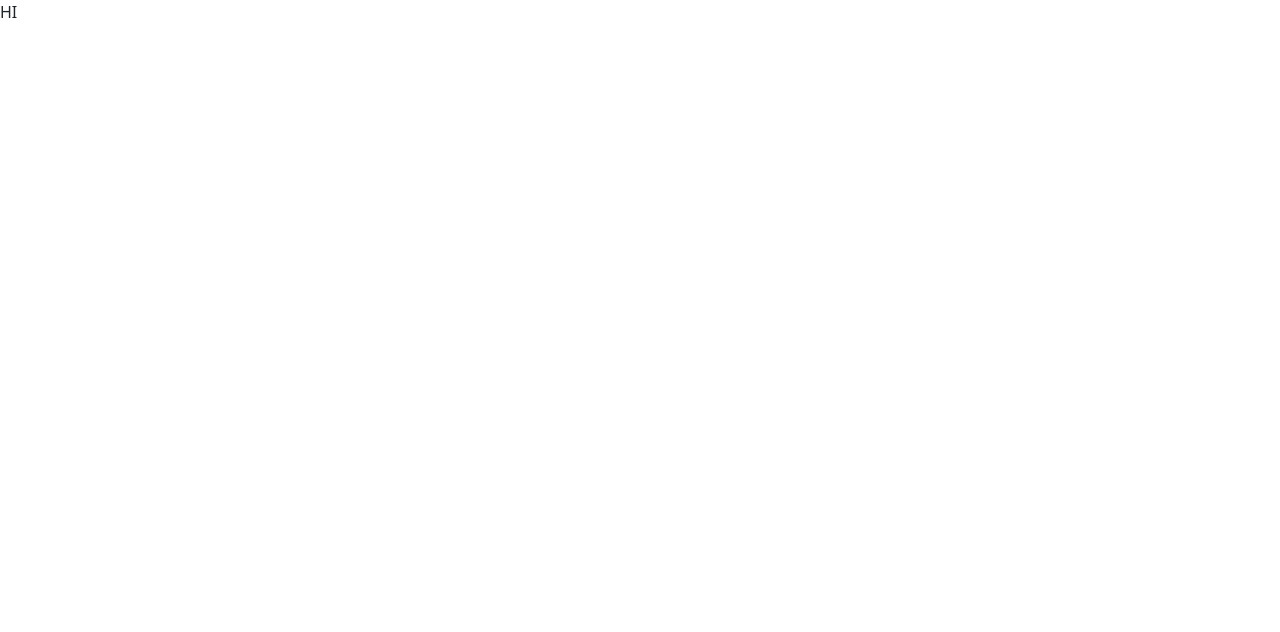
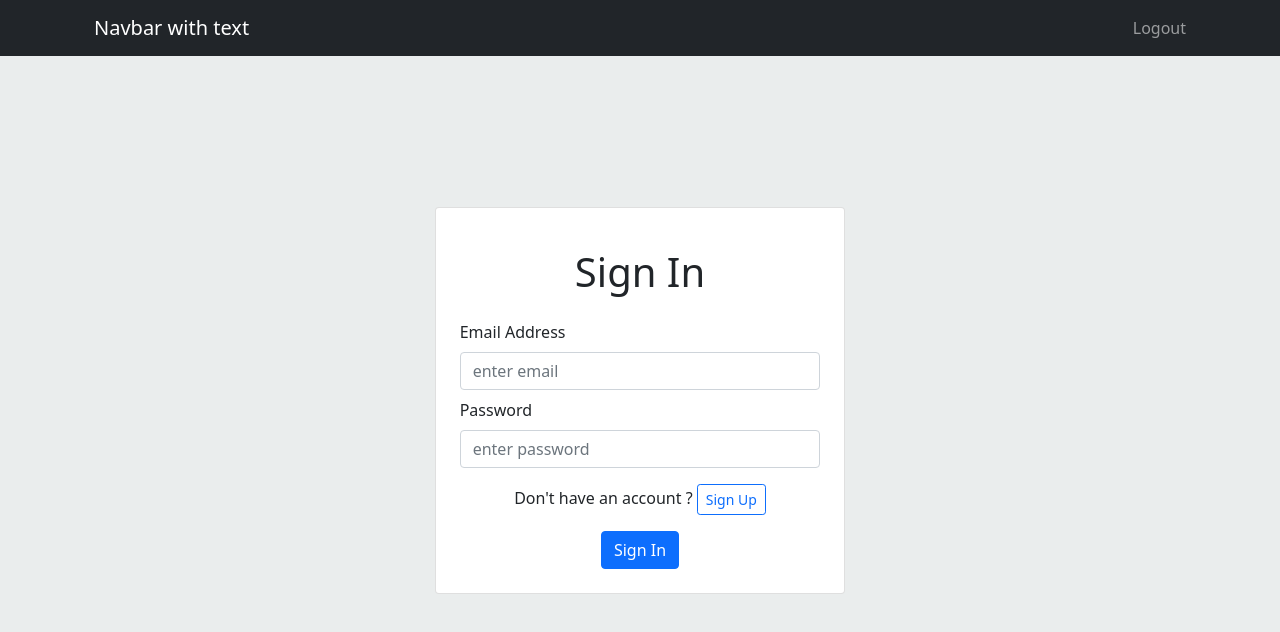
Before and after one commit to anshnarula5/nemesis, a React (Create React App) app in the folder client/: page / in a window 1280 px wide. Shown: the top 632 px of the page. Built offline with nearby package versions, Linux system fonts and the light colour scheme; the HTML template or start-up script is replaced by a standard one.

Commit message:
added auth and dashboard screens

```diff
--- a/client/src/App.jsx
+++ b/client/src/App.jsx
@@ -1,17 +1,28 @@
-import 'bootstrap/dist/css/bootstrap.min.css';
-import {BrowserRouter as Router, Routes, Route} from "react-router-dom"
-import Auth from './screens/Auth';
-import Dashboard from './screens/Dashboard';
+import "bootstrap/dist/css/bootstrap.min.css";
+import { BrowserRouter as Router, Routes, Route } from "react-router-dom";
+import Auth from "./screens/Auth";
+import Dashboard from "./screens/Dashboard";
+import { Container, Row } from "react-bootstrap";
+import Header from "./components/Header";
 
 function App() {
   return (
     <Router>
-      <Routes>
-        <Route path="/" element={<Auth />} />
-        <Route path="/dashboard" element={<Dashboard />} />
-      </Routes>
+      <Row
+        style={{
+          backgroundColor: "#eaeded",
+          minHeight: "100vh",
+          overflowX: "hidden",
+        }}
+      >
+        <Header />
+        <Routes>
+          <Route path="/" element={<Auth />} />
+          <Route path="/dashboard" element={<Dashboard />} />
+        </Routes>
+      </Row>
     </Router>
-  )
+  );
 }
 
 export default App;
--- /dev/null
+++ b/client/src/components/Header.jsx
@@ -0,0 +1,19 @@
+import { Container, Navbar } from "react-bootstrap";
+
+const Header = () => {
+  return (
+    <Navbar fixed="top"  bg="dark" variant="dark">
+      <Container>
+        <Navbar.Brand href="#home">Navbar with text</Navbar.Brand>
+        <Navbar.Toggle />
+        <Navbar.Collapse className="justify-content-end">
+          <Navbar.Text>
+            Logout
+          </Navbar.Text>
+        </Navbar.Collapse>
+      </Container>
+    </Navbar>
+  );
+};
+
+export default Header
--- a/client/src/index.css
+++ b/client/src/index.css
@@ -1,13 +1,8 @@
-body {
+* {
   margin: 0;
-  font-family: -apple-system, BlinkMacSystemFont, 'Segoe UI', 'Roboto', 'Oxygen',
-    'Ubuntu', 'Cantarell', 'Fira Sans', 'Droid Sans', 'Helvetica Neue',
-    sans-serif;
-  -webkit-font-smoothing: antialiased;
-  -moz-osx-font-smoothing: grayscale;
+  padding: 0;
 }
-
-code {
-  font-family: source-code-pro, Menlo, Monaco, Consolas, 'Courier New',
-    monospace;
+body{
+  overflow-x: hidden;
+  overflow-y: hidden;
 }
--- a/client/src/screens/Auth.jsx
+++ b/client/src/screens/Auth.jsx
@@ -1,9 +1,71 @@
-import React from "react"
+import React, { useState } from "react";
+import { Button, Card, Col, Container, Form, Row } from "react-bootstrap";
 
 const Auth = () => {
-    return (
-        "HI"
-    )
-}
+  const [formData, setFormData] = useState({
+    email: "",
+    name: "",
+    password: "",
+  });
+  const [toggle, setToggle] = useState(false);
+  const { email, name, password } = formData;
+  const handleToggle = () => {
+    setToggle((prev) => !prev);
+  };
+  return (
+    <Container>
+      <Row className="justify-content-md-center h-100 ">
+        <Col xs={10} md={4} className=" m-auto">
+          <Card className="p-4">
+            <h1 className="m-3 text-center">Sign {!toggle ? "In" : "Up"}</h1>
+            <Form>
+              {toggle && (
+                <>
+                  <Form.Group controlId="email" className="my-2">
+                    <Form.Label>Name</Form.Label>
+                    <Form.Control
+                      type="text"
+                      placeholder="enter name"
+                      name="name"
+                    />
+                  </Form.Group>
+                </>
+              )}
+              <Form.Group controlId="email" className="my-2">
+                <Form.Label>Email Address</Form.Label>
+                <Form.Control
+                  type="email"
+                  placeholder="enter email"
+                  value={email}
+                  name="email"
+                />
+              </Form.Group>
+              <Form.Group controlId="email" className="my-2">
+                <Form.Label>Password</Form.Label>
+                <Form.Control
+                  type="password"
+                  placeholder="enter password"
+                  value={password}
+                  name="password"
+                />
+              </Form.Group>
+              <div className="mt-3 text-center">
+                <p>
+                  {!toggle ? "Don't " : "Already "}have an account ? {" "}
+                  <Button size="sm"  variant="outline-primary" onClick={handleToggle}>
+                     Sign {toggle ? "In" : "Up"}
+                  </Button>
+                </p>
+                <Button className="btn btn-block" type="submit">
+                  Sign {!toggle ? "In" : "Up"}{" "}
+                </Button>
+              </div>
+            </Form>
+          </Card>
+        </Col>
+      </Row>
+    </Container>
+  );
+};
 
-export default Auth
+export default Auth;
--- a/client/src/screens/Dashboard.jsx
+++ b/client/src/screens/Dashboard.jsx
@@ -1,9 +1,28 @@
-import React from "react"
+import React from "react";
+import { Button, Card, Col, Container, Nav, Row } from "react-bootstrap";
 
 const Dashboard = () => {
-    return (
-        "HI"
-    )
-}
+  return (
+    <Container>
+      <Row className="h-100">
+        <Col
+          xs={10}
+          md={10}
+          className=" m-auto"
+          style={{ backgroundColor: "white" }}
+        >
+          <Row className="p-2">
+            <Col md={6} className="text-center">
+              <Button>Click</Button>
+            </Col>
+            <Col md={6} className="text-center">
+              <Button> Click</Button>
+            </Col>
+          </Row>
+        </Col>
+      </Row>
+    </Container>
+  );
+};
 
-export default Dashboard
+export default Dashboard;
```
